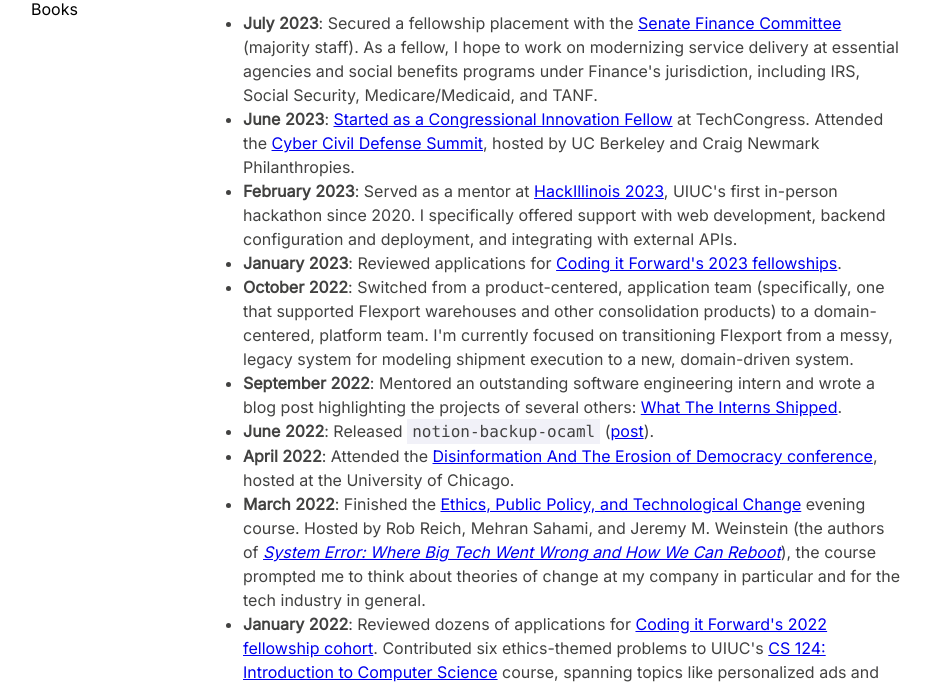
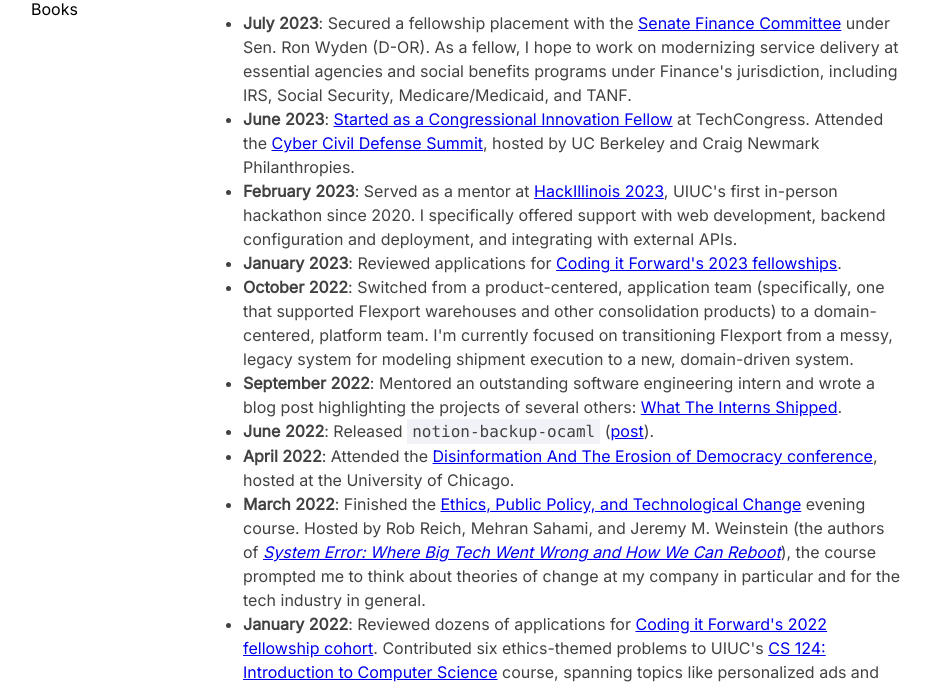
Before and after one commit to dylanirlbeck/dylanirlbeck.com, a website built with Parcel: page highlights.html in a window 1280 px wide. Shown: the part 115-800 px from the top of the page, without its empty margins (17-947 px from the left). Built offline with nearby package versions, Linux system fonts and the light colour scheme.

Commit message:
Rephrase a highlight

```diff
--- a/highlights.html
+++ b/highlights.html
@@ -30,10 +30,10 @@
             <a href="https://www.finance.senate.gov/"
               >Senate Finance Committee</a
             >
-            (majority staff). As a fellow, I hope to work on modernizing service
-            delivery at essential agencies and social benefits programs under
-            Finance's jurisdiction, including IRS, Social Security,
-            Medicare/Medicaid, and TANF.
+            under Sen. Ron Wyden (D-OR). As a fellow, I hope to work on
+            modernizing service delivery at essential agencies and social
+            benefits programs under Finance's jurisdiction, including IRS,
+            Social Security, Medicare/Medicaid, and TANF.
           </li>
           <li>
             <b>June 2023</b>:
```
